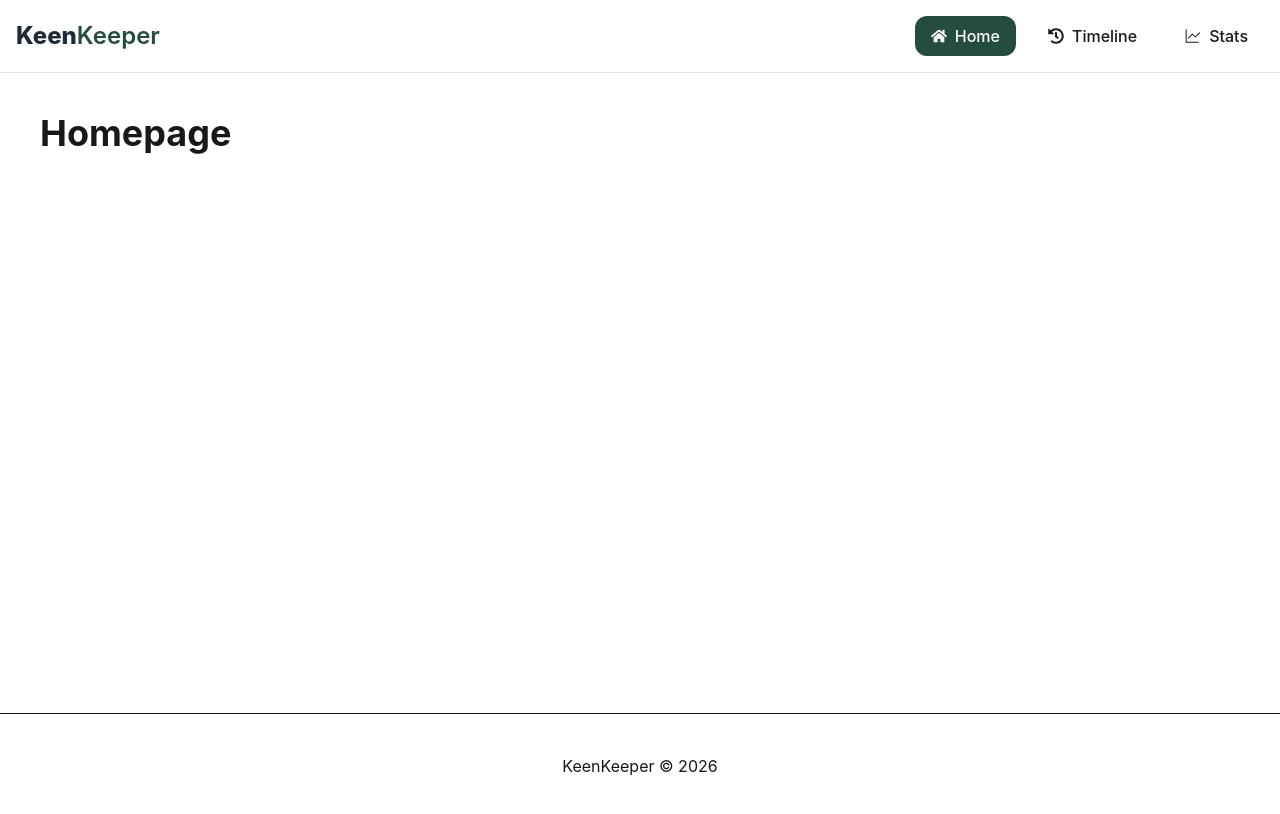
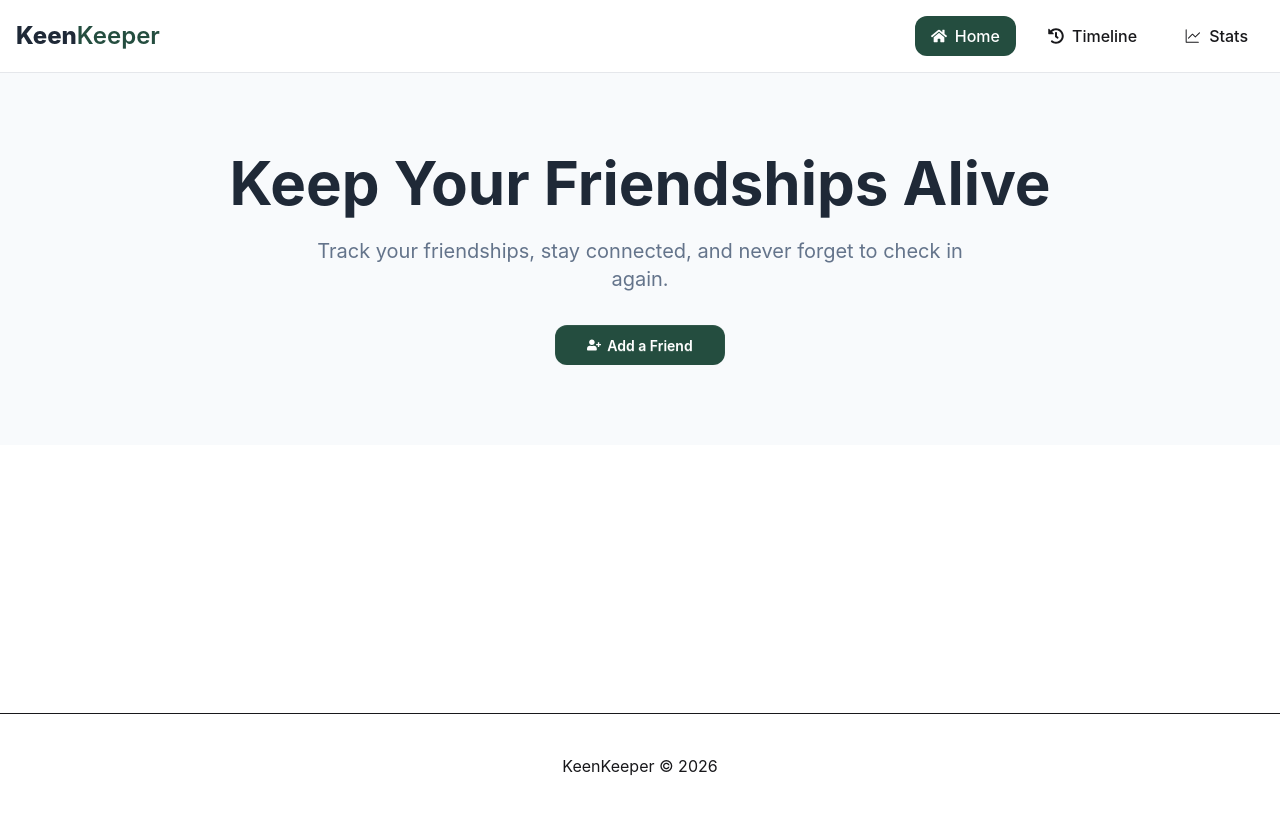
Before and after one commit to ashraful442002-alam/KeenKeeper, a React (Vite) app: page / in a window 1280 px wide. Shown: the top 814 px of the page. Built offline with nearby package versions, Linux system fonts and the light colour scheme.

Commit message:
Hero Section Design

```diff
--- /dev/null
+++ b/src/Component/Banner/Banner.jsx
@@ -0,0 +1,34 @@
+import React from 'react';
+
+import { FaUserPlus } from "react-icons/fa";
+
+const Banner = () => {
+  return (
+    <div className="bg-[#F8FAFC] text-white">
+
+      <div className="max-w-7xl mx-auto px-4 py-20 text-center">
+
+        <h1 className="text-4xl md:text-6xl font-bold mb-6 text-[#1F2937]">
+          Keep Your Friendships Alive
+        </h1>
+
+        <p className="max-w-2xl mx-auto text-[#64748B]  md:text-xl  mb-8">
+          Track your friendships, stay connected,
+          and never forget to check in again.
+        </p>
+
+        <button className="btn bg-[#244D3F] text-white border-none  px-8 rounded-xl">
+
+          <FaUserPlus />
+
+          Add a Friend
+
+        </button>
+
+      </div>
+
+    </div>
+  );
+};
+
+export default Banner;
--- a/src/Pages/Homepage/Homepage.jsx
+++ b/src/Pages/Homepage/Homepage.jsx
@@ -1,12 +1,13 @@
 import React from 'react';
+import Banner from '../../Component/Banner/Banner';
 
 const Homepage = () => {
     return (
-        <div className="p-10">
-      <h1 className="text-4xl font-bold">
-        Homepage
-      </h1>
-    </div>
+
+      <div>
+
+        <Banner/>
+      </div>
     );
 };
 
```
